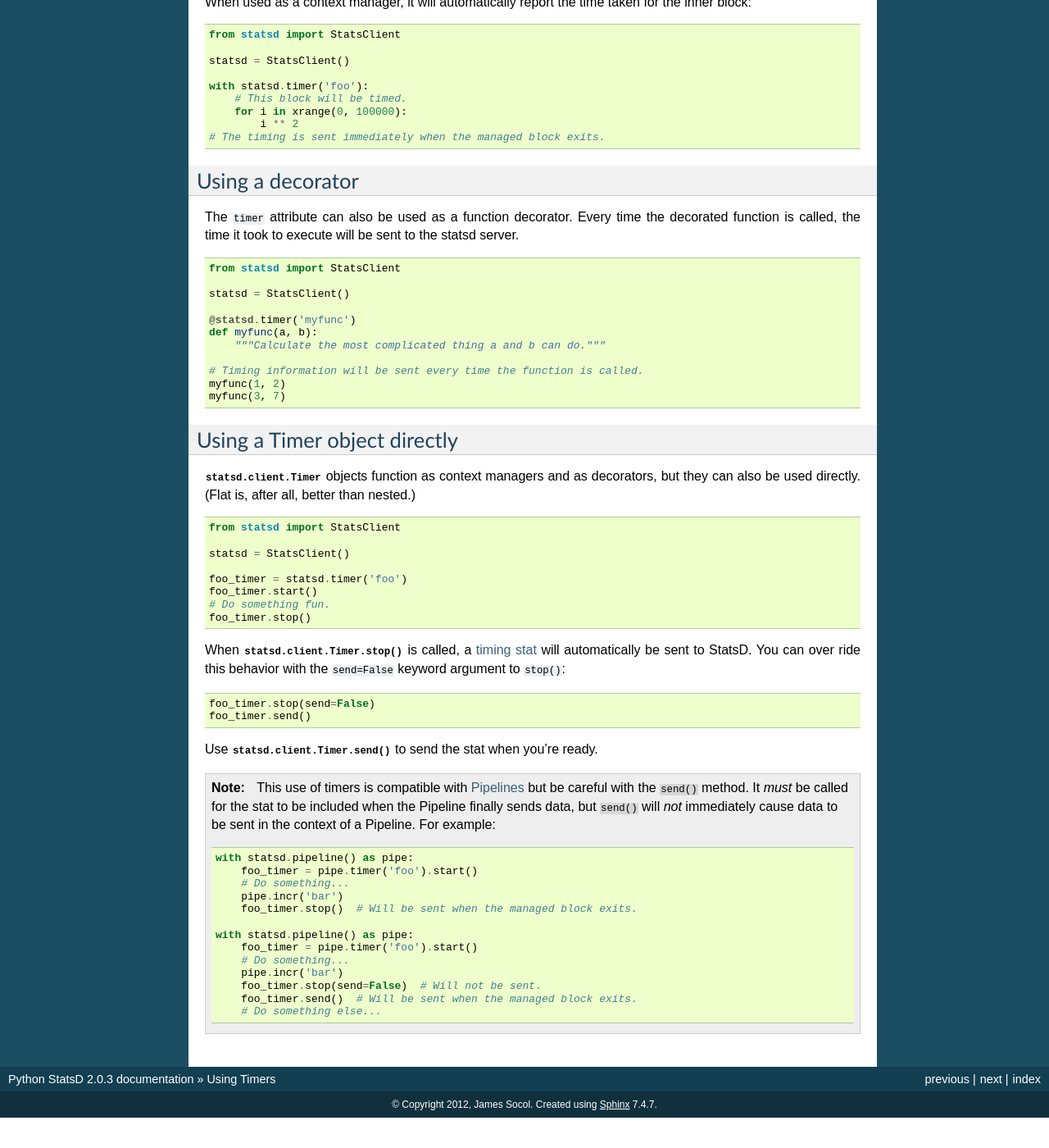
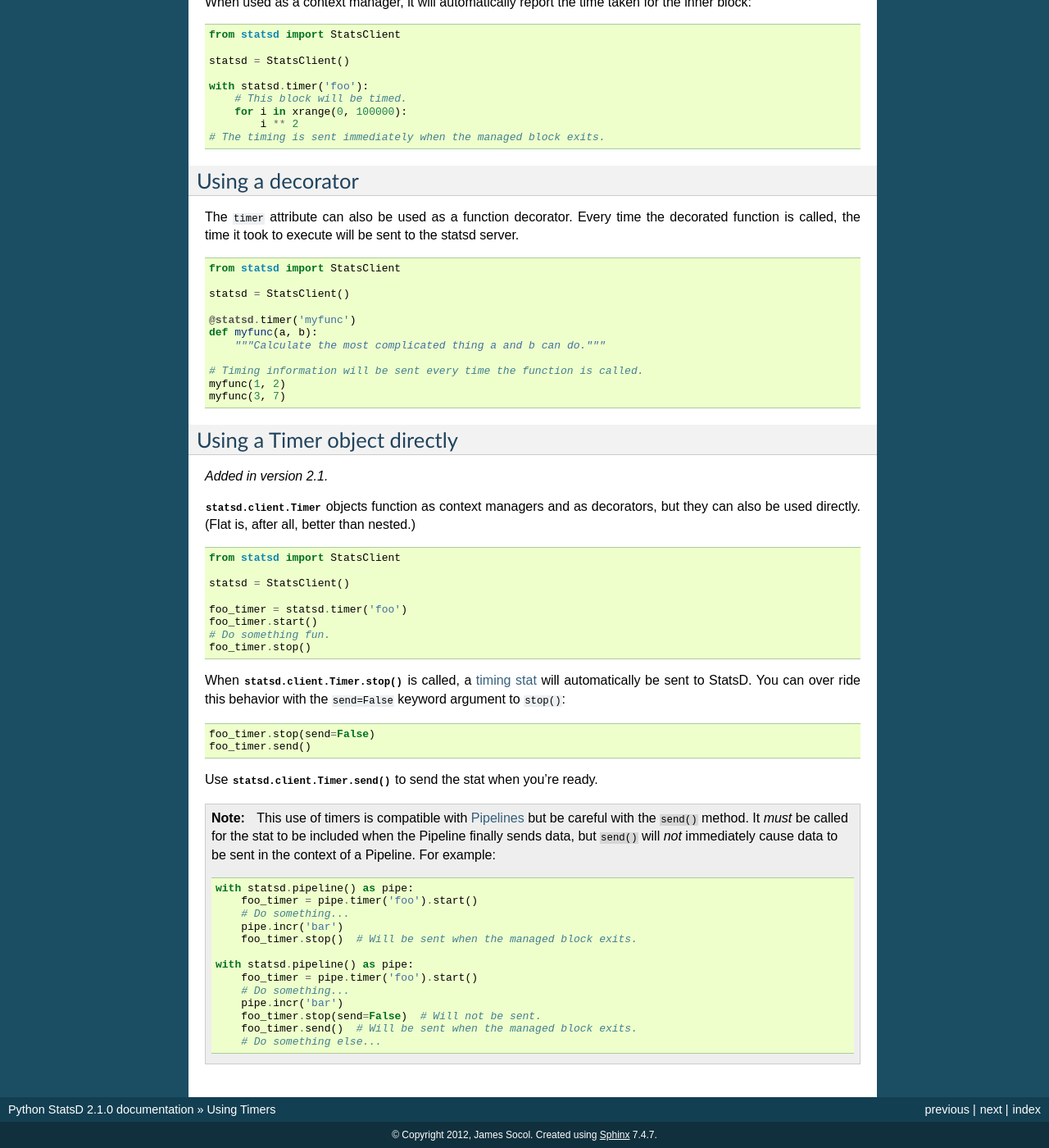
Before and after one commit to jsocol/pystatsd, a Sphinx documentation site: the page built from docs/timing.rst, in a window 1280 px wide and 1400 px high, scrolled down 568 px. Shown: the whole window at 82% size. Built offline with Sphinx 7.4.7, drawn with Linux system fonts in a browser that asks for light colours; formulas are drawn with MathJax 3; before the commit the page ends 1931 px from its top, so only the background shows below that; some of the changed text lies outside the part shown.

Commit message:
Version 2.1.

```diff
--- a/docs/conf.py
+++ b/docs/conf.py
@@ -48,9 +48,9 @@ copyright = u'2012, James Socol'
 # built documents.
 #
 # The short X.Y version.
-version = '2.0'
+version = '2.1'
 # The full version, including alpha/beta/rc tags.
-release = '2.0.3'
+release = '2.1.0'
 
 # The language for content autogenerated by Sphinx. Refer to documentation
 # for a list of supported languages.
--- a/docs/configure.rst
+++ b/docs/configure.rst
@@ -50,6 +50,8 @@ automatically. For example::
 will produce two different stats, ``foo.baz`` and ``bar.baz``. Without
 the ``prefix`` argument, or with the same ``prefix``, two
 ``StatsClient`` instances will update the same stats.
+
+.. versionadded:: 2.0.3
 
 ``maxudpsize`` specifies the maximum packet size statsd will use. This is
 an advanced options and should not be changed unless you know what you are
--- a/docs/timing.rst
+++ b/docs/timing.rst
@@ -74,6 +74,8 @@ be sent to the statsd server.
 Using a Timer object directly
 =============================
 
+.. versionadded:: 2.1
+
 :py:class:`statsd.client.Timer` objects function as context managers and
 as decorators, but they can also be used directly. (Flat is, after all,
 better than nested.)
--- a/statsd/__init__.py
+++ b/statsd/__init__.py
@@ -16,7 +16,7 @@ except ImportError:
     settings = None
 
 from .client import StatsClient
-from ._version import __version__  # noqa
+from ._version import __version__, VERSION  # noqa
 
 
 __all__ = ['StatsClient', 'statsd']
--- a/statsd/_version.py
+++ b/statsd/_version.py
@@ -1 +1,2 @@
-__version__ = '2.0.3'
+VERSION = (2, 1, 0)
+__version__ = '.'.join(map(str, VERSION))
```
Also changed, not shown: 1 other file.
